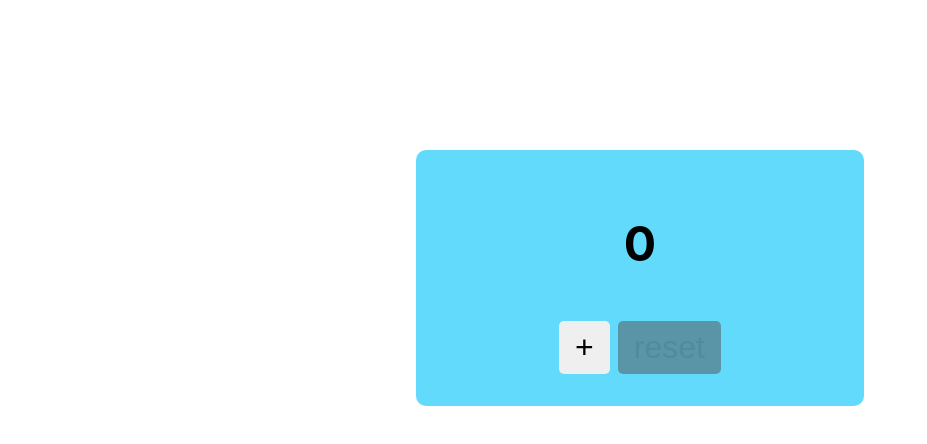
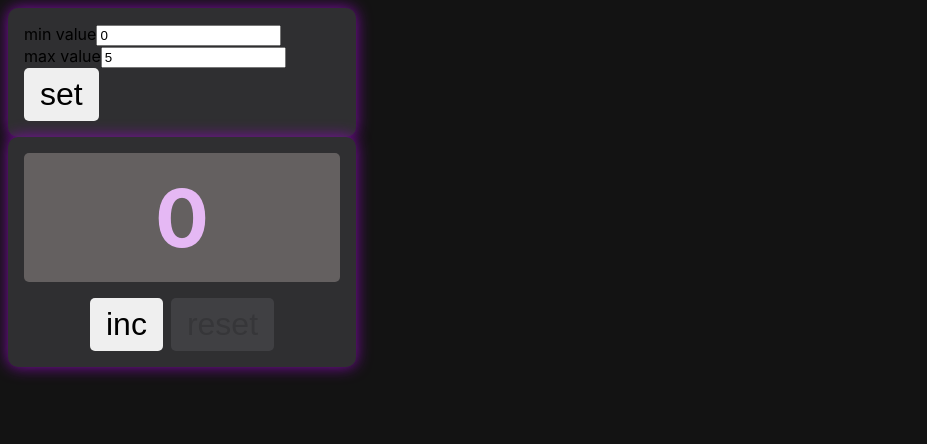
Before and after one commit to beliy-beret/React-Counter, a React (Create React App) app: page / in a window 1280 px wide. Shown: the top 444 px of the page, without its empty margins (0-927 px from the left). Built offline with nearby package versions, Linux system fonts and the light colour scheme.

Commit message:
create counter setting component

```diff
--- a/src/App.tsx
+++ b/src/App.tsx
@@ -1,22 +1,44 @@
-import {FC, useState} from 'react';
+import {FC, useEffect, useState} from 'react';
 import Counter from "./components/Counter/Counter";
+import CounterSetting, {FormDataType} from "./components/CounterSetting/CounterSetting";
+
+export type CounterType = {
+  min: number
+  max: number
+  current: number
+}
 
 const App: FC = () => {
 
-  const [counter, setCounter] = useState<number>(0);
-  const incrementCounter = () => {
-    if(counter < 5){
-      setCounter(counter + 1);
+  const [counter, setCounter] = useState<CounterType>({min: 0, max: 5, current: 0});
+  const incrementCurrentValue = () => {
+    if(counter.current < counter.max){
+      setCounter({...counter, current: counter.current + 1});
     }
   };
-  const resetCounter = () => setCounter(0)
+  const resetCurrentValue = () => setCounter({...counter, current: 0});
+  const setCounterSetting = (formData: FormDataType) => {
+    if(counter.min !== formData.min && formData.min >= 0){
+      setCounter({...counter, min: formData.min});
+    }
+    if(counter.max !== formData.max && formData.max > formData.min){
+      setCounter({...counter, max: formData.max});
+    }
+  };
+
+  useEffect(() => {
+    if(counter.current < counter.min){
+      setCounter({...counter, current: counter.min});
+    }
+  }, [counter]);
 
   return (
     <div>
+      <CounterSetting submit={setCounterSetting} maxValue={counter.max} minValue={counter.min} />
       <Counter
-        incrementCounter={incrementCounter}
-        resetCounter={resetCounter}
-        counterValue={counter}
+        incrementCurrentValue={incrementCurrentValue}
+        resetCurrentValue={resetCurrentValue}
+        counter={counter}
       />
     </div>
   );
--- a/src/components/Counter/Counter.tsx
+++ b/src/components/Counter/Counter.tsx
@@ -1,24 +1,25 @@
 import {FC} from 'react';
 import CounterValue from "../CounterValue/CounterValue";
 import MyButton from "../MyButton/MyButton";
-import s from './counter.module.css';
+import s from './style.module.css';
+import {CounterType} from "../../App";
 
 type ComponentPropsType = {
-  counterValue: number
-  resetCounter: () => void
-  incrementCounter: () => void
+  counter: CounterType
+  resetCurrentValue: () => void
+  incrementCurrentValue: () => void
 }
 
 const Counter: FC<ComponentPropsType> = (
-  {counterValue, resetCounter, incrementCounter}
+  {counter, resetCurrentValue, incrementCurrentValue}
 ) => {
 
   return(
     <div className={s.counter}>
-      <CounterValue currentValue={counterValue}/>
+      <CounterValue counter={counter}/>
       <div className={s.btnBlock}>
-        <MyButton onClick={incrementCounter} title={'+'} disabled={counterValue >= 5} />
-        <MyButton onClick={resetCounter} title={'reset'} disabled={counterValue <= 0}/>
+        <MyButton onClick={incrementCurrentValue} disabled={counter.current >= counter.max}>inc</MyButton>
+        <MyButton onClick={resetCurrentValue} disabled={counter.current <= counter.min}>reset</MyButton>
       </div>
     </div>
   )
--- a/src/components/Counter/counter.module.css
+++ b/src/components/Counter/style.module.css
@@ -3,11 +3,12 @@
     flex-direction: column;
     justify-content: center;
     align-items: center;
-    width: 30%;
-    margin: 150px auto;
-    background-color: #61dafb;
+    width: 25%;
+    background-color: #2f2f31;
     border-radius: 10px;
-    padding: 2rem;
+    padding: 1rem;
+    box-shadow: 0 0 15px 0 #810CA8;
+    color: #E5B8F4;
 }
 .btnBlock {
     margin-top: 1rem;
--- /dev/null
+++ b/src/components/CounterSetting/CounterSetting.tsx
@@ -0,0 +1,50 @@
+import {ChangeEvent, FC, useState} from "react";
+import s from'./style.module.css';
+import MyButton from "../MyButton/MyButton";
+
+type ComponentPropsType = {
+  submit: (formData: FormDataType) => void
+  minValue: number
+  maxValue: number
+}
+export type FormDataType = {
+  min: number
+  max: number
+}
+
+const CounterSetting: FC<ComponentPropsType> = ({submit, minValue, maxValue}) => {
+
+  const [formData, setFormData] = useState<FormDataType>({min: minValue, max: maxValue});
+  const minValueHandler = (e: ChangeEvent<HTMLInputElement>) => setFormData({...formData, min: Number(e.currentTarget.value)});
+  const maxValueHandler = (e: ChangeEvent<HTMLInputElement>) => setFormData({...formData, max: Number(e.currentTarget.value)});
+  const submitHandler = () => submit(formData);
+  return(
+    <div className={s.container}>
+      <div>
+        <label>
+          min value
+          <input
+            type="number"
+            value={formData.min}
+            onChange={minValueHandler}
+          />
+        </label>
+      </div>
+      <div>
+        <label>
+          max value
+          <input
+            type="number"
+            value={formData.max}
+            onChange={maxValueHandler}
+          />
+        </label>
+      </div>
+      <div>
+        <MyButton onClick={submitHandler}>set</MyButton>
+      </div>
+    </div>
+  )
+}
+
+export default CounterSetting;
--- /dev/null
+++ b/src/components/CounterSetting/style.module.css
@@ -0,0 +1,9 @@
+.container {
+    display: flex;
+    flex-direction: column;
+    width: 25%;
+    background-color: #2f2f31;
+    border-radius: 10px;
+    padding: 1rem;
+    box-shadow: 0 0 15px 0 #810CA8;
+}
--- a/src/components/CounterValue/CounterValue.tsx
+++ b/src/components/CounterValue/CounterValue.tsx
@@ -1,16 +1,19 @@
 import {FC} from 'react';
 import s from './style.module.css';
+import {CounterType} from "../../App";
 
 type ComponentPropsType = {
-  currentValue: number
+  counter: CounterType
 }
 
-const CounterValue: FC<ComponentPropsType> = ({currentValue}) => {
+const CounterValue: FC<ComponentPropsType> = ({counter}) => {
 
-  const className = s.counter + " " +  (currentValue < 5 ? s.onLimit : s.noLimit);
+  const className = s.value + " " + (counter.current < counter.max ? s.onLimit : s.noLimit);
 
-  return(
-    <h1 className={className}>{currentValue}</h1>
+  return (
+    <div className={s.container}>
+      <h1 className={className}>{counter.current}</h1>
+    </div>
   )
 };
 
--- a/src/components/CounterValue/style.module.css
+++ b/src/components/CounterValue/style.module.css
@@ -1,9 +1,18 @@
-.counter {
-    font-size: 3rem;
+.container {
+    width: 90%;
+    padding: 1rem;
+    border-radius: 5px;
+    background-color: #646060;
+
+}
+.value {
+    font-size: 5rem;
+    text-align: center;
+    margin: 0;
 }
 .onLimit {
-    color: black;
+    color: #E5B8F4;
 }
 .noLimit {
-    color: red;
+    color: #c92b2b;
 }
--- a/src/components/MyButton/MyButton.tsx
+++ b/src/components/MyButton/MyButton.tsx
@@ -1,17 +1,17 @@
-import {FC} from 'react';
+import {FC, ReactNode} from 'react';
 import s from './style.module.css';
 
 type ComponentPropsType = {
-  title: string
+  children: ReactNode
   onClick: () => void
   disabled?: boolean
 }
 
 const MyButton: FC<ComponentPropsType> = (
-  {title, onClick, disabled}
+  {children, onClick, disabled}
 ) => {
-  return(
-    <button className={s.btn} onClick={onClick} disabled={disabled}>{title}</button>
+  return (
+    <button className={s.btn} onClick={onClick} disabled={disabled}>{children}</button>
   )
 }
 
--- a/src/index.css
+++ b/src/index.css
@@ -1,10 +1,10 @@
 body {
-  margin: 0;
   font-family: -apple-system, BlinkMacSystemFont, 'Segoe UI', 'Roboto', 'Oxygen',
     'Ubuntu', 'Cantarell', 'Fira Sans', 'Droid Sans', 'Helvetica Neue',
     sans-serif;
   -webkit-font-smoothing: antialiased;
   -moz-osx-font-smoothing: grayscale;
+  background-color: #131313;
 }
 
 code {
```
